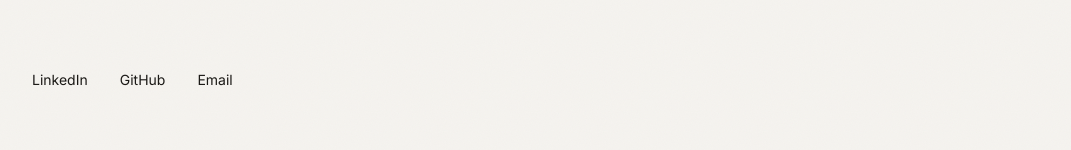
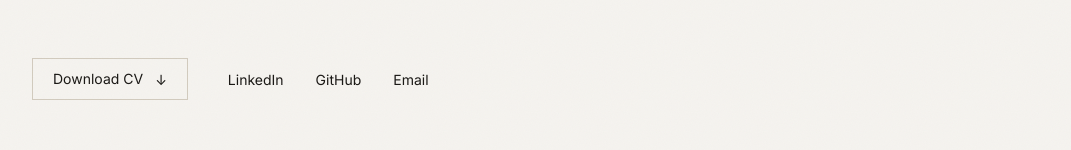
Before and after one commit to bohdanhora/Personal-Portfolio-Website, a Next.js app: page / in a window 1280 px wide. Shown: the part 551-701 px from the top of the page, without its empty margins (104-1175 px from the left). Built offline with nearby package versions, Linux system fonts and the light colour scheme; no server answers.

Commit message:
feat: add a download cv button to the hero and contact

```diff
--- a/src/components/sections/Contact.tsx
+++ b/src/components/sections/Contact.tsx
@@ -1,3 +1,4 @@
+import { DownloadCv } from "@/components/ui/DownloadCv";
 import { profile } from "@/data/profile";
 import { Reveal } from "@/components/ui/Reveal";
 import { Section } from "@/components/ui/Section";
@@ -25,7 +26,11 @@ export function Contact() {
         </a>
       </Reveal>
 
-      <Reveal delay={0.12}>
+      <Reveal delay={0.1}>
+        <DownloadCv className="mt-10" />
+      </Reveal>
+
+      <Reveal delay={0.14}>
         <dl className="mt-14 grid gap-8 border-t border-rule pt-8 sm:grid-cols-3">
           {channels.map((channel) => (
             <div key={channel.label}>
--- a/src/components/sections/Hero.tsx
+++ b/src/components/sections/Hero.tsx
@@ -2,6 +2,7 @@
 
 import { motion, useReducedMotion, useScroll, useTransform } from "motion/react";
 import { useRef } from "react";
+import { DownloadCv } from "@/components/ui/DownloadCv";
 import { profile } from "@/data/profile";
 
 const nameWords = profile.name.split(" ");
@@ -75,10 +76,13 @@ export function Hero() {
           </dl>
         </div>
 
-        <ul
-          className="animate-fade-up mt-12 flex flex-wrap items-center gap-x-8 gap-y-3"
+        <div
+          className="animate-fade-up mt-12 flex flex-wrap items-center gap-x-10 gap-y-5"
           style={{ animationDelay: "0.6s" }}
         >
+          <DownloadCv />
+
+          <ul className="flex flex-wrap items-center gap-x-8 gap-y-3">
             {links.map((link) => (
               <li key={link.label}>
                 <a
@@ -91,6 +95,7 @@ export function Hero() {
               </li>
             ))}
           </ul>
+        </div>
       </motion.div>
 
       <div
--- /dev/null
+++ b/src/components/ui/DownloadCv.tsx
@@ -0,0 +1,25 @@
+import { cvFileName } from "@/data/profile";
+import { cn } from "@/lib/utils";
+
+/** Links the PDF that `npm run cv` builds from the same content as this page. */
+export function DownloadCv({ className }: { className?: string }) {
+  return (
+    <a
+      href={`/${cvFileName}`}
+      download
+      className={cn(
+        "group inline-flex items-center gap-3 border border-rule-strong px-5 py-2.5 text-sm text-ink",
+        "transition-colors hover:border-accent hover:text-accent",
+        className,
+      )}
+    >
+      Download CV
+      <span
+        aria-hidden
+        className="translate-y-px transition-transform duration-300 group-hover:translate-y-1"
+      >
+        &#8595;
+      </span>
+    </a>
+  );
+}
```
Lines whose indentation alone changed are shown as unchanged.
